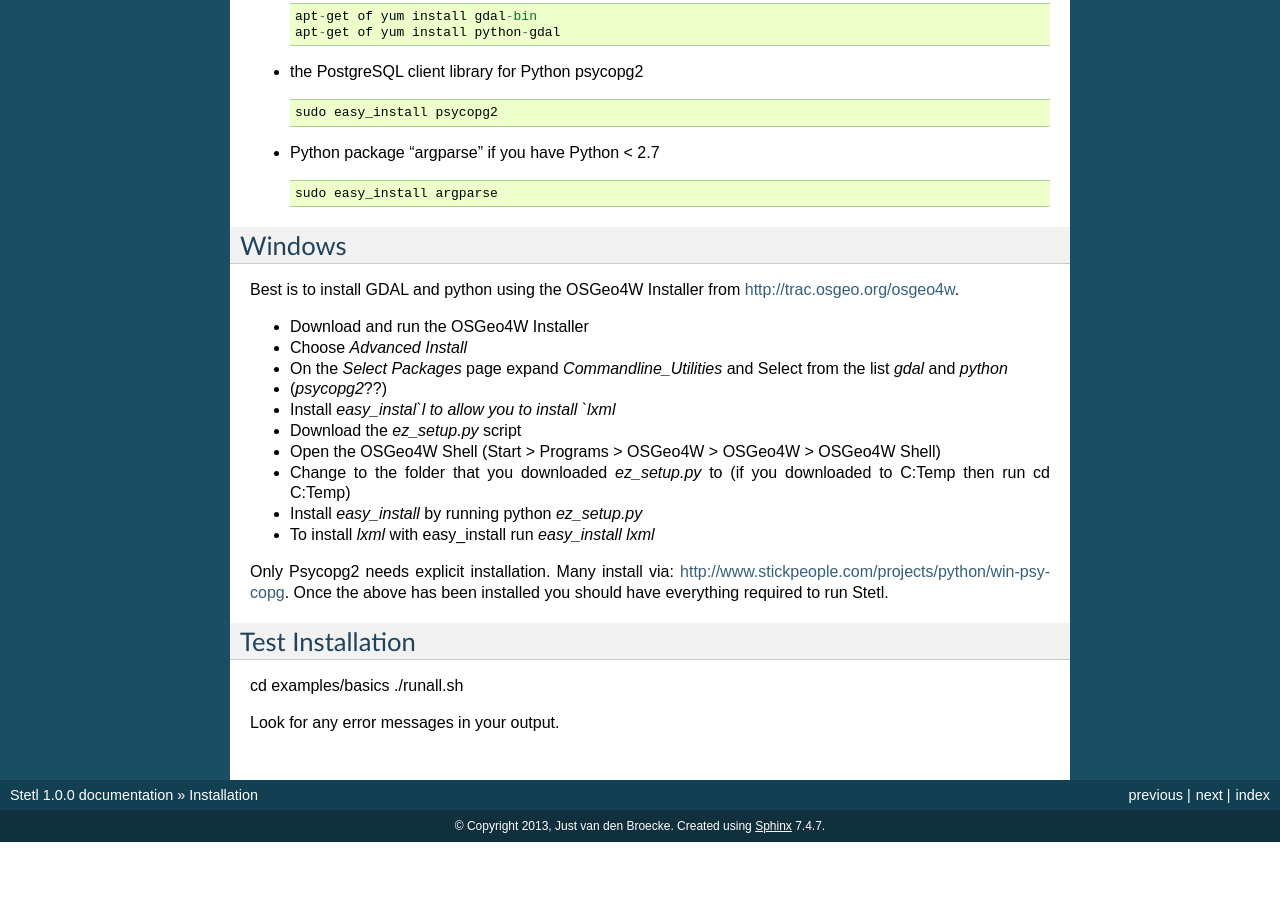
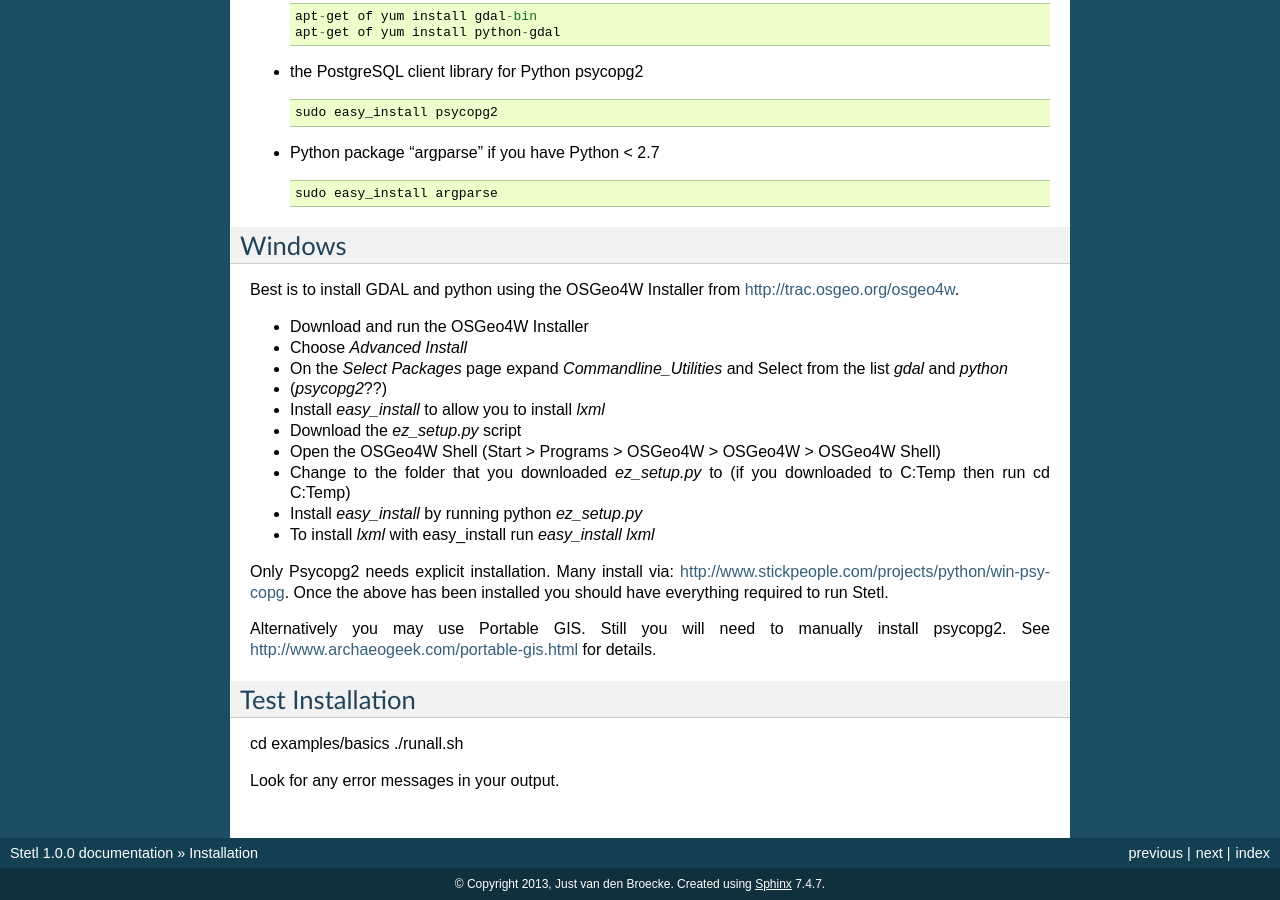
Before and after one commit to geopython/stetl, a Sphinx documentation site: the page built from docs/install.rst, in a window 1280 px wide and 900 px high, scrolled down 1037 px. Built offline with Sphinx 7.4.7, drawn with Linux system fonts in a browser that asks for light colours; before the commit the page ends 1879 px from its top, so only the background shows below that.

Commit message:
doc updates

```diff
--- a/docs/install.rst
+++ b/docs/install.rst
@@ -84,7 +84,7 @@ Best is to install GDAL and python using the OSGeo4W Installer from http://trac.
 * Choose `Advanced Install`
 * On the `Select Packages` page expand `Commandline_Utilities` and Select from the list `gdal` and `python`
 * (`psycopg2`??)
-* Install `easy_instal`l to allow you to install `lxml`
+* Install `easy_install` to allow you to install `lxml`
 * Download the `ez_setup.py` script
 * Open the OSGeo4W Shell (Start > Programs > OSGeo4W > OSGeo4W > OSGeo4W Shell)
 * Change to the folder that you downloaded `ez_setup.py` to (if you downloaded to C:\Temp then run cd C:\Temp)
@@ -94,6 +94,9 @@ Best is to install GDAL and python using the OSGeo4W Installer from http://trac.
 Only Psycopg2 needs explicit installation. Many install via: http://www.stickpeople.com/projects/python/win-psycopg.
 Once the above has been installed you should have everything required to run Stetl.
 
+Alternatively you may use Portable GIS. Still you will need to manually install psycopg2.
+See http://www.archaeogeek.com/portable-gis.html for details.
+
 Test Installation
 -----------------
 
```
